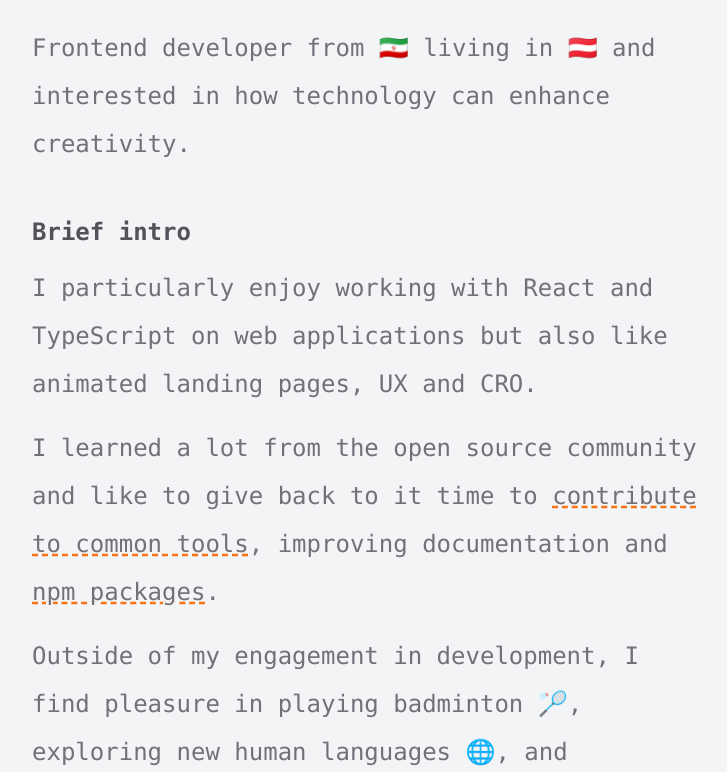
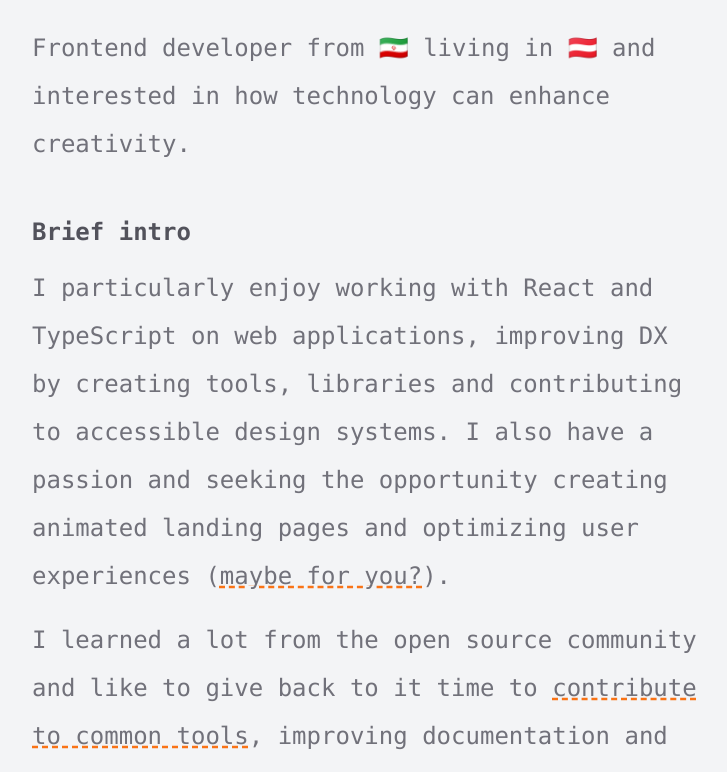
Before and after one commit to mahdikhashan/nanoman.space, a Next.js app: page / in a window 1280 px wide. Shown: the part 494-1266 px from the top of the page, without its empty margins (272-999 px from the left). Built offline with nearby package versions, Linux system fonts and the light colour scheme.

Commit message:
update the info

```diff
--- a/ui/Info.tsx
+++ b/ui/Info.tsx
@@ -25,7 +25,14 @@ export default function Info() {
       </h3>
       <p className="text-zinc-500 dark:text-gray-100 text-2xl text-left align-middle leading-loose">
         I particularly enjoy working with React and TypeScript on web
-        applications but also like animated landing pages, UX and CRO.
+        applications, improving DX by creating tools, libraries and contributing
+        to accessible design systems. I also have a passion and seeking the
+        opportunity creating animated landing pages and optimizing user
+        experiences (
+        <a className="underline decoration-dashed decoration-orange-500 hover:bg-orange-500 hover:cursor-pointer" href='mailto:mo@nanoman.space'>
+          maybe for you?
+        </a>
+        ).
       </p>
       <p className="text-zinc-500 dark:text-gray-100 text-2xl text-left align-middle leading-loose">
         I learned a lot from the open source community and like to give back to
@@ -36,12 +43,12 @@ export default function Info() {
         >
           contribute to common tools
         </a>
-        , improving documentation and {' '}
+        , improving documentation and{' '}
         <a
           className="underline decoration-dashed decoration-orange-500 hover:bg-orange-500"
           href="https://www.npmjs.com/~mahdikhashan"
         >
-          npm packages
+          {' '} npm packages
         </a>
         .
       </p>
```
